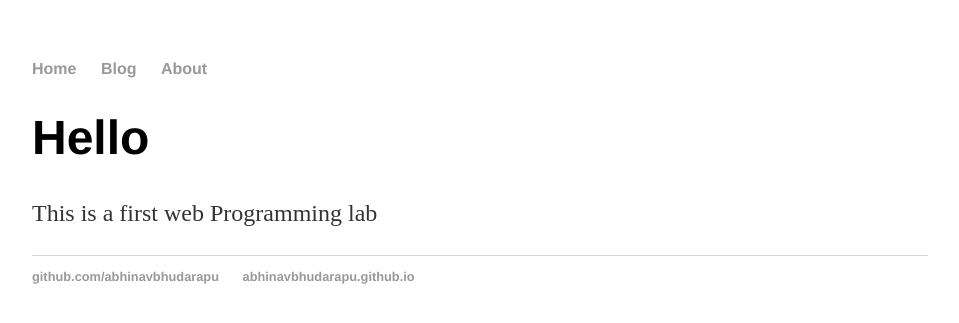
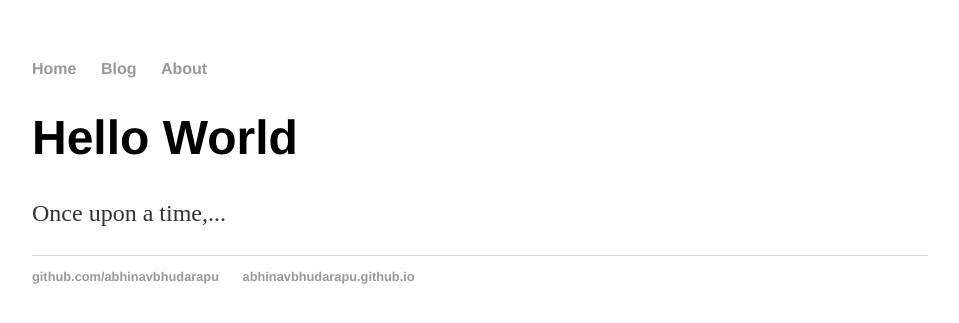
Before and after one commit to AbhinavBhudarapu/AbhinavBhudarapu.github.io, a Jekyll site: the page built from index.html, in a window 1280 px wide. Shown: the top 323 px of the page, without its empty margins (160-1119 px from the left). Built offline with Jekyll 4.4.1, drawn with Linux system fonts in a browser that asks for light colours.

Commit message:
Update index.html

```diff
--- a/index.html
+++ b/index.html
@@ -3,6 +3,6 @@ layout: default
 title: Web Programming
 ---
 <div class="blurb">
-<h1> Hello  </h1>
-<p> This is a first web Programming lab </p>
+<h1> Hello World </h1>
+<p> Once upon a time,... </p>
 </div>
```
